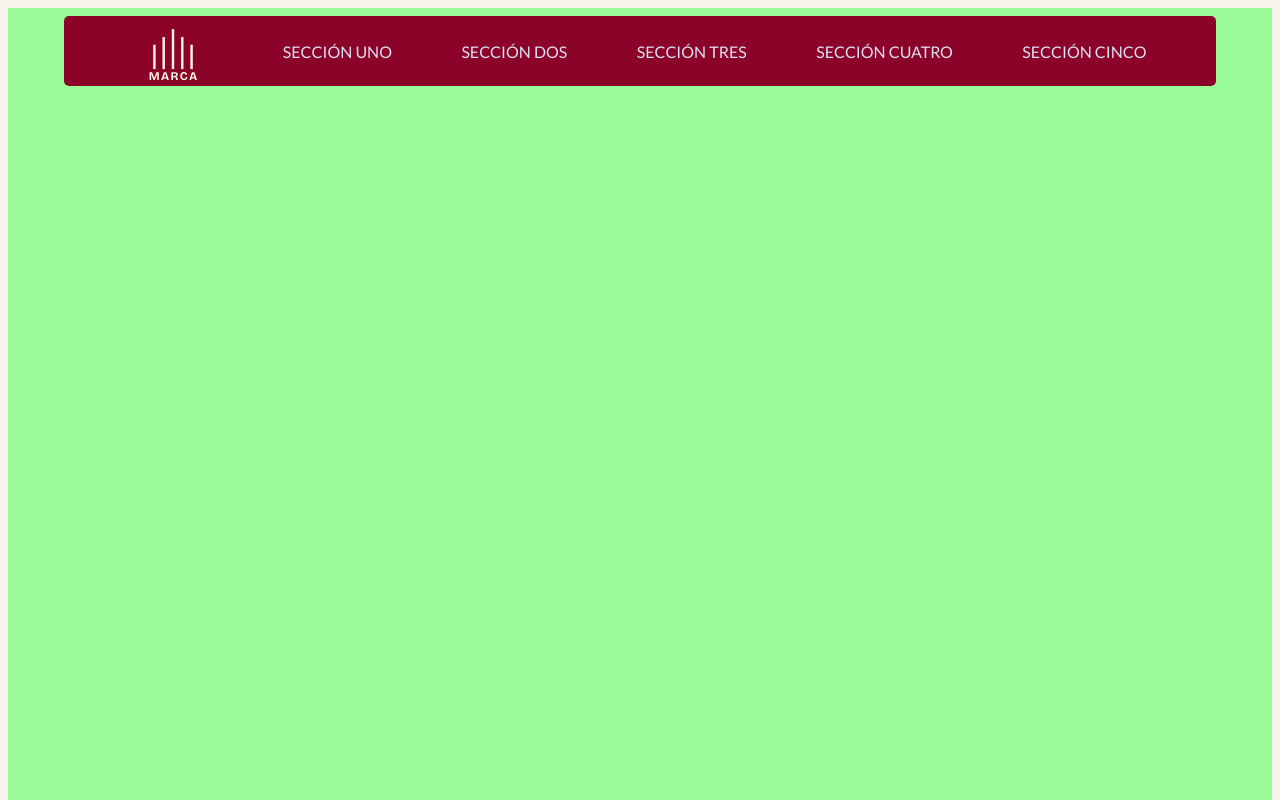
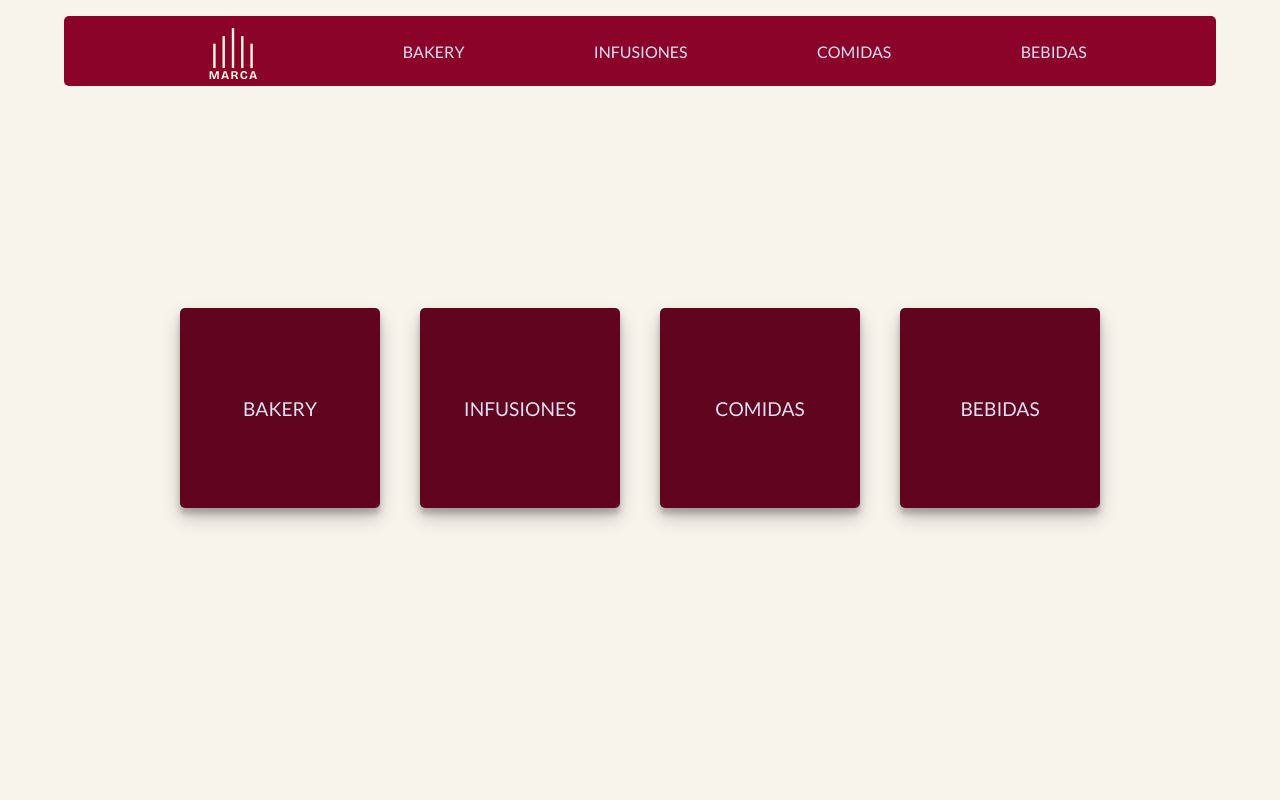
Before and after one commit to mareanovazquez/menuQR, a React (Vite) app: page / in a window 1280 px wide. Shown: the top 800 px of the page. Built offline with nearby package versions, Linux system fonts and the light colour scheme.

Commit message:
ajustes en la routes de y en la funcionalidad de los componentes

```diff
--- a/src/App.jsx
+++ b/src/App.jsx
@@ -1,15 +1,39 @@
-import { useState } from 'react'
+/* LIBRERIAS */
+import { BrowserRouter, Routes, Route } from 'react-router-dom'
+
+/* ESTILOS */
 import './styles/App.css'
+
+/* HOOKS */
+
+/* COMPONENTES */
 import { NavBar } from './components/NavBar/NavBar'
+import { ContainerMain } from './components/Containers/ContainerMain'
+
+/* PAGINAS */
 import { Bakery } from './pages/Bakery'
+import { Home } from './pages/Home'
+import { Bebidas } from './pages/Bebidas'
+import { Infusiones } from './pages/Infusiones'
+import { Comidas } from './pages/Comidas'
 
 function App() {
-  const [count, setCount] = useState(0)
+
 
   return (
     <>
-      <NavBar />
-      <Bakery/>
+      <BrowserRouter>
+        <NavBar />
+        <ContainerMain>
+          <Routes>
+            <Route path='/' element={<Home />} />
+            <Route path='/bebidas' element={<Bebidas />} />
+            <Route path='/bakery' element={<Bakery />} />
+            <Route path='/infusiones' element={<Infusiones />} />
+            <Route path='/comidas' element={<Comidas />} />
+          </Routes>
+        </ContainerMain>
+      </BrowserRouter>
     </>
   )
 }
--- /dev/null
+++ b/src/components/Containers/ContainerMain.jsx
@@ -0,0 +1,10 @@
+export const ContainerMain = ({children}) => {
+
+    return (
+        <>
+        <div className="container-main">
+            {children}
+        </div>
+        </>
+    )
+}
--- a/src/components/NavBar/NavBar.jsx
+++ b/src/components/NavBar/NavBar.jsx
@@ -2,7 +2,7 @@ import { useContext, useEffect, useRef, useState } from "react";
 import { VisibilityContext } from "../../context/VisibilityContext";
 import marca from "../../assets/marca.svg";
 import marcaWhite from "../../assets/marcaWhite.svg"
-
+import { NavLink } from 'react-router-dom';
 export const NavBar = () => {
 
     const { isXSmall, isSmall, isMedium, isLarge, isXLarge, isXXLarge } = useContext(VisibilityContext);
@@ -68,17 +68,11 @@ export const NavBar = () => {
                         {showMenu &&
                             <div className={`container-navbar ${showMenu ? 'showMenu' : ''}`} id="container-navbar">
                                 <nav className="navbar-mobile">
-                                    <a href="#seccionUno" className="item-mobile" onClick={handleShowMenu}> SECCIÓN UNO</a>
-                                    <a href="#seccionDos" className="item-mobile" onClick={handleShowMenu}>SECCIÓN DOS</a>
-                                    <a href="#seccionTres" className="item-mobile" onClick={handleShowMenu}>SECCIÓN TRES</a>
-                                    <a href="#seccionCuatro" className="item-mobile" onClick={handleShowMenu}>SECCIÓN CUATRO</a>
-                                    <a href="#seccionCinco" className="item-mobile" onClick={handleShowMenu}>SECCIÓN CINCO</a>
-                                    <div className="navBarRRSS">
-                                        <a href="" className="itemMenuRRSS" onClick={handleShowMenu}><i className="fa fa-instagram"></i></a>
-                                        <a href="" className="itemMenuRRSS" onClick={handleShowMenu}><i className="fa fa-envelope"></i></a>
-                                        <a href="https://wa.me/ + número prefijo país sin signo + número de teléfono" className="itemMenuRRSS"
-                                            target="_blank" onClick={handleShowMenu}><i className="fa fa-whatsapp"></i></a>
-                                    </div>
+                                    <NavLink className='item-desktop' to='/' onClick={handleShowMenu}>Home</NavLink>
+                                    <NavLink className='item-desktop' to='/bakery' onClick={handleShowMenu}>Bakery</NavLink>
+                                    <NavLink className='item-desktop' to='/infusiones' onClick={handleShowMenu} >Infusiones</NavLink>
+                                    <NavLink className='item-desktop' to='/comidas' onClick={handleShowMenu}>Comidas</NavLink>
+                                    <NavLink className='item-desktop' to='/bebidas' onClick={handleShowMenu}>Bebidas</NavLink>
                                 </nav>
                             </div>
                         }
@@ -90,15 +84,15 @@ export const NavBar = () => {
             {(isLarge || isXLarge || isXXLarge) && (
                 <div className="header">
                     <nav ref={navbarRef} className="navBar-desktop" id="navBar">
-                        {menuFixed ?
-                        <img src={marca} alt="logo" />
-                        :
-                        <img src={marcaWhite} alt="logo"/> }
-                        <a href="#seccionUno" className="item-desktop">SECCIÓN UNO</a>
-                        <a href="#seccionDos" className="item-desktop">SECCIÓN DOS</a>
-                        <a href="#seccionTres" className="item-desktop">SECCIÓN TRES</a>
-                        <a href="#seccionCuatro" className="item-desktop">SECCIÓN CUATRO</a>
-                        <a href="#seccionCinco" className="item-desktop">SECCIÓN CINCO</a>
+                        <NavLink className='item-desktop' to='/'>{menuFixed ?
+                            <img src={marca} alt="logo" />
+                            :
+                            <img src={marcaWhite} alt="logo" />}</NavLink>
+
+                        <NavLink className='item-desktop' to='/bakery'>Bakery</NavLink>
+                        <NavLink className='item-desktop' to='/infusiones'>Infusiones</NavLink>
+                        <NavLink className='item-desktop' to='/comidas'>Comidas</NavLink>
+                        <NavLink className='item-desktop' to='/bebidas'>Bebidas</NavLink>
                     </nav>
                 </div>
             )}
--- a/src/pages/Bakery.jsx
+++ b/src/pages/Bakery.jsx
@@ -1,7 +1,8 @@
 export const Bakery = () => {
     return (
         <>
-        <section className="seccion-uno seccion">
+        <section className="seccion seccion-bakery">
+            <h2>Bakery</h2>
 
         </section>
         </>
--- a/src/pages/Bebidas.jsx
+++ b/src/pages/Bebidas.jsx
@@ -2,6 +2,9 @@ export const Bebidas = () => {
 
     return(
         <>
+        <div className="seccion seccion-bebidas">
+            <h2>Bebidas</h2>
+        </div>
         </>
     )
 }
--- a/src/pages/Comidas.jsx
+++ b/src/pages/Comidas.jsx
@@ -1,6 +1,9 @@
 export const Comidas = () => {
     return (
         <>
+        <div className="seccion seccion-comidas">
+            <h2>Comidas</h2>
+        </div>
         </>
     )
 }
--- a/src/pages/Home.jsx
+++ b/src/pages/Home.jsx
@@ -1,7 +1,30 @@
-export const Home = ()=> {
+import { NavLink } from 'react-router-dom';
+
+export const Home = () => {
 
     return (
         <>
+            <div className="seccion seccion-home ">
+                <NavLink to='/bakery' >
+                    <div className="item-home">
+                        BAKERY
+                    </div>
+                </NavLink>
+                <NavLink to='/infusiones'><div className="item-home">
+                    INFUSIONES
+                </div>
+                </NavLink>
+                <NavLink to='/comidas'>
+                    <div className="item-home">
+                        COMIDAS
+                    </div>
+                </NavLink>
+                <NavLink to='/bebidas'>
+                    <div className="item-home">
+                        BEBIDAS
+                    </div>
+                </NavLink>
+            </div>
         </>
     )
 }
--- a/src/pages/Infusiones.jsx
+++ b/src/pages/Infusiones.jsx
@@ -2,6 +2,9 @@ export const Infusiones = () => {
 
     return (
         <>
+        <div className="seccion seccion-infusiones">
+            <h2>Infusiones</h2>
+        </div>
         </>
     )
 }
--- a/src/styles/App.css
+++ b/src/styles/App.css
@@ -2,15 +2,60 @@
     --primary-font-family: "Lato", sans-serif;
     --font-size-base: 16px;
     --spacing-unit: 8px;
-    --primary-color: #002937;
-    --secondary-color: #009CCE;
-    --navbar-color:#FAF9F5;
-    --hover-color:#E88D67;
-    --background-color-navbar:#4682A9;
-    --background-color-body:#F6F4EB;
+
+    --primary-font-color: #0C1844;
+    --secondary-font-color: #1A2E75;
+    --primary-font-light-color: #DCE1F4;
+    --secondary-font-light-color: #E7EBF7;
+
+    --navbar-mobile-color: #FAF9F5;
+    --navbar-desktop-color: #FAF9F5;
+
+    --hover-font-color: #E88D67;
+
+    --background-color-navbar: #8B0328;
+    --background-color-items:#61041D;
+    --background-color-body: #F6F4EB;
 }
 
-.seccion-uno {
+.seccion-bebidas,
+.seccion-bakery,
+.seccion-comidas,
+.seccion-infusiones {
     height: 2000px;
-    background-color: palegreen;
+    display: flex;
+    flex-direction: column;
+    justify-content: center;
+    align-items: center;
+
 }
+
+.container-main .seccion-home {
+    height: 60vh;
+    display: flex;
+    flex-direction: row;
+    justify-content: center;
+    align-items: center;
+    flex-wrap: wrap;
+
+}
+
+.container-main .seccion-home a {
+    text-decoration: none;
+    font-family: var(--primary-font-family);
+    font-size: 1.2rem;
+    color: var(--primary-font-light-color);
+}
+
+.container-main .seccion-home .item-home {
+    width: 200px;
+    height: 200px;
+    border-radius: 5px;
+    background-color: var(--background-color-items);
+    margin: 20px;
+    box-shadow: rgba(0, 0, 0, 0.19) 0px 10px 20px, rgba(0, 0, 0, 0.23) 0px 6px 6px;
+
+    display: flex;
+    justify-content: center;
+    align-items: center;
+}
--- a/src/styles/main.css
+++ b/src/styles/main.css
@@ -31,36 +31,26 @@ body {
     border-radius: 5px;
     position: fixed;
     animation: slideInFromLeft 0.5s ease-in-out;
+    box-shadow: rgba(0, 0, 0, 0.3) 0px 19px 38px, rgba(0, 0, 0, 0.22) 0px 15px 12px;
 }
 
 .header .showMenu .navbar-mobile a {
     font-family: var(--primary-font-family);
     text-transform: uppercase;
     text-decoration: none;
-    color: var(--navbar-color);
+    color: var(--primary-font-light-color);
     font-size: 30px;
     padding-top: 30px;
     padding-left: 10px;
 }
 
-.header .showMenu .navbar-mobile .navBarRRSS {
-    margin-left: auto;
-    margin-right: auto;
-    text-align: center;
-}
+
 
 .header .showMenu .navbar-mobile a:hover {
     color: var(--hover-color);
     transition: 0.2s;
 }
 
-.header .showMenu .navbar-mobile.navBarRRSS a {
-    text-decoration: none;
-    color: var(--navbar-color);
-    font-size: 30px;
-    padding-left: 20px;
-    padding-right: 20px;
-}
 
 /* MENU BOTÓN TOGGLE */
 .header .toggle {
@@ -76,7 +66,7 @@ body {
     left: 30px;
     top: 30px;
     overflow: hidden;
-    box-shadow: 0px 10px 20px rgba(0, 0, 0, 0.08);
+    box-shadow: rgba(0, 0, 0, 0.3) 0px 19px 38px, rgba(0, 0, 0, 0.22) 0px 15px 12px;
     border-radius: 5px;
     z-index: 4444;
 }
@@ -86,7 +76,7 @@ body {
     position: relative;
     width: 40px;
     height: 4px;
-    background:var(--navbar-color);
+    background:var(--primary-font-light-color);
     border-radius: 10px;
     transition: 0.5s;
 }
@@ -125,6 +115,14 @@ body {
 .toggle.active span:nth-child(3) {
     transform: translateX(70px);
     transition: 0.5s ease-in-out;
+}
+
+.container-main {
+    display: flex;
+    flex-direction: column;
+    justify-content: center;
+    align-items: center;
+    height: 100vh;
 }
 
 
```
